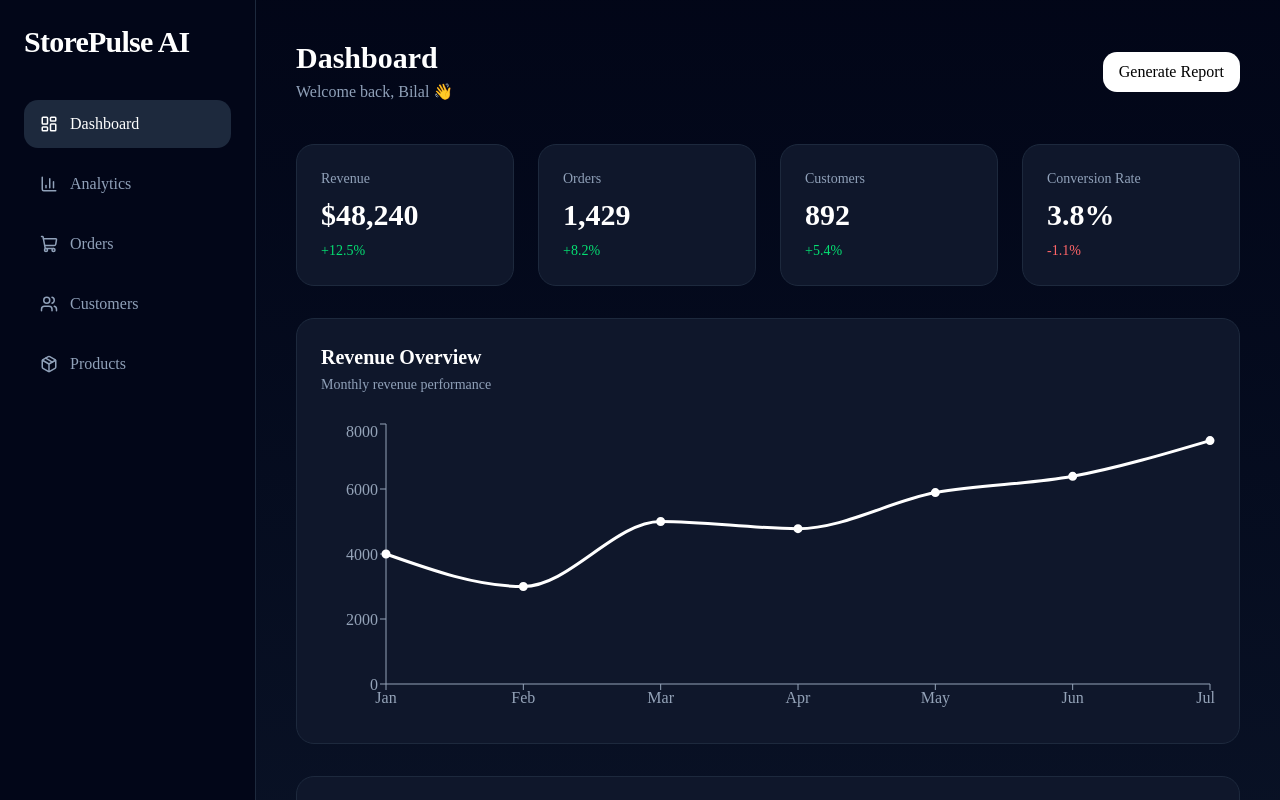
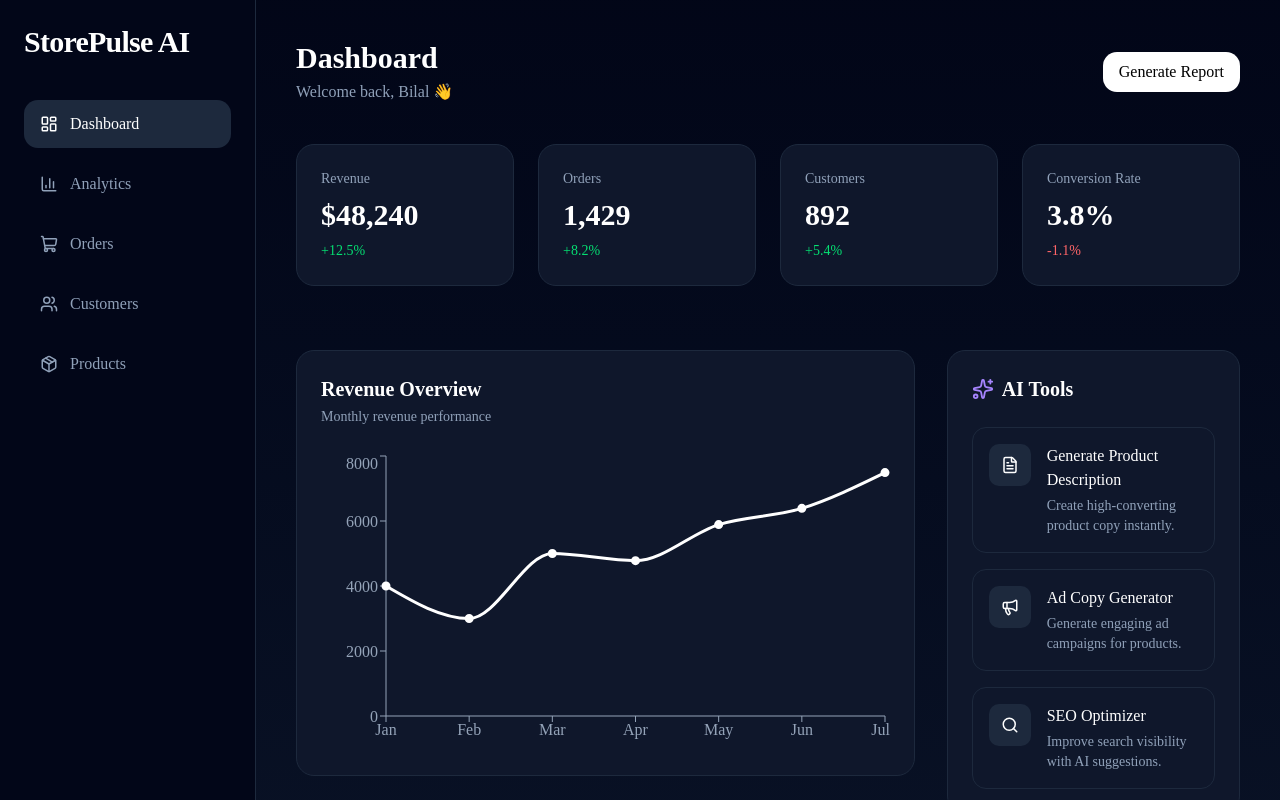
Before and after one commit to bilalahmedba395-byte/storepulse-ai, a Next.js app: page / in a window 1280 px wide. Shown: the top 800 px of the page. Built offline with nearby package versions, Linux system fonts and the light colour scheme.

Commit message:
Add AI tools panel and improve dashboard layout

```diff
--- a/app/page.tsx
+++ b/app/page.tsx
@@ -8,6 +8,7 @@ import {
 import StatCard from "@/components/ui/stat-card";
 import RevenueChart from "@/components/ui/revenue-chart";
 import RecentOrders from "@/components/ui/recent-orders";
+import AITools from "@/components/ui/ai-tools";
 export default function Home() {
   return (
     <main className="min-h-screen bg-slate-950 text-white">
@@ -96,8 +97,18 @@ export default function Home() {
     positive={false}
   />
 </div>
-<RevenueChart />
-<RecentOrders />
+<div className="grid grid-cols-1 xl:grid-cols-3 gap-8 mt-8">
+
+  <div className="xl:col-span-2">
+    <RevenueChart />
+    <RecentOrders />
+  </div>
+
+  <div>
+    <AITools />
+  </div>
+
+</div>
         </section>
       </div>
     </main>
--- /dev/null
+++ b/components/ui/ai-tools.tsx
@@ -0,0 +1,71 @@
+import {
+  Sparkles,
+  FileText,
+  Megaphone,
+  Search,
+} from "lucide-react";
+
+const tools = [
+  {
+    title: "Generate Product Description",
+    description: "Create high-converting product copy instantly.",
+    icon: FileText,
+  },
+  {
+    title: "Ad Copy Generator",
+    description: "Generate engaging ad campaigns for products.",
+    icon: Megaphone,
+  },
+  {
+    title: "SEO Optimizer",
+    description: "Improve search visibility with AI suggestions.",
+    icon: Search,
+  },
+];
+
+export default function AITools() {
+  return (
+    <div className="bg-slate-900 border border-slate-800 rounded-2xl p-6 mt-8">
+
+      <div className="flex items-center gap-2 mb-6">
+        <Sparkles className="text-violet-400" size={22} />
+
+        <h3 className="text-xl font-semibold">
+          AI Tools
+        </h3>
+      </div>
+
+      <div className="space-y-4">
+        {tools.map((tool) => {
+          const Icon = tool.icon;
+
+          return (
+            <div
+              key={tool.title}
+              className="p-4 rounded-xl border border-slate-800 hover:bg-slate-800/40 transition cursor-pointer"
+            >
+              <div className="flex items-start gap-4">
+
+                <div className="bg-slate-800 p-3 rounded-lg">
+                  <Icon size={18} />
+                </div>
+
+                <div>
+                  <h4 className="font-medium">
+                    {tool.title}
+                  </h4>
+
+                  <p className="text-sm text-slate-400 mt-1">
+                    {tool.description}
+                  </p>
+                </div>
+
+              </div>
+            </div>
+          );
+        })}
+      </div>
+
+    </div>
+  );
+}
```
